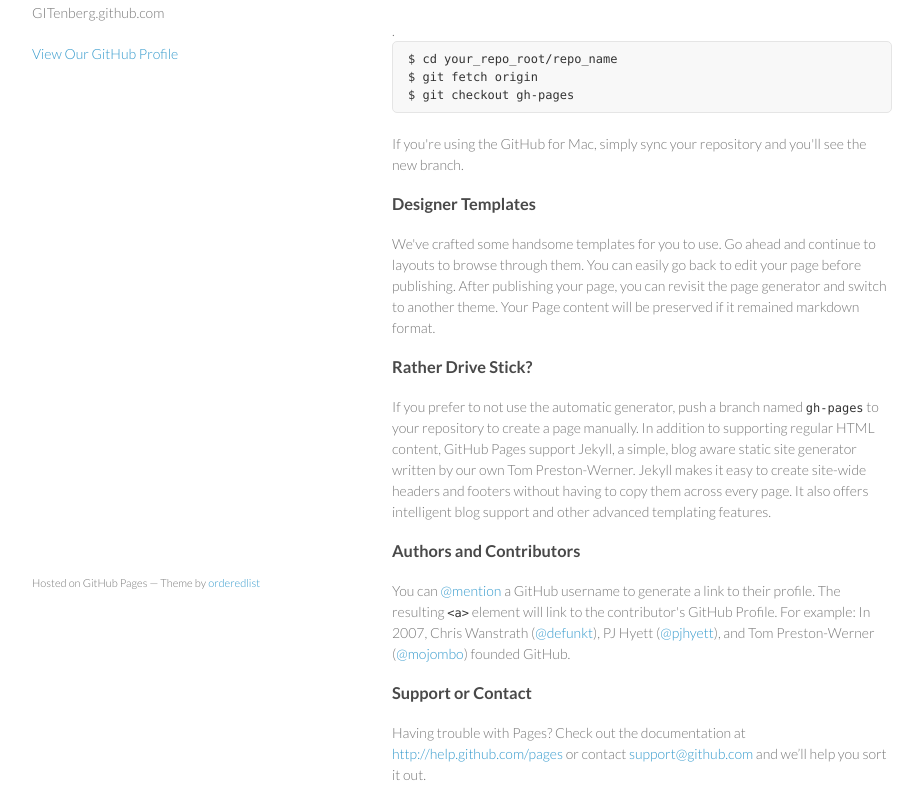
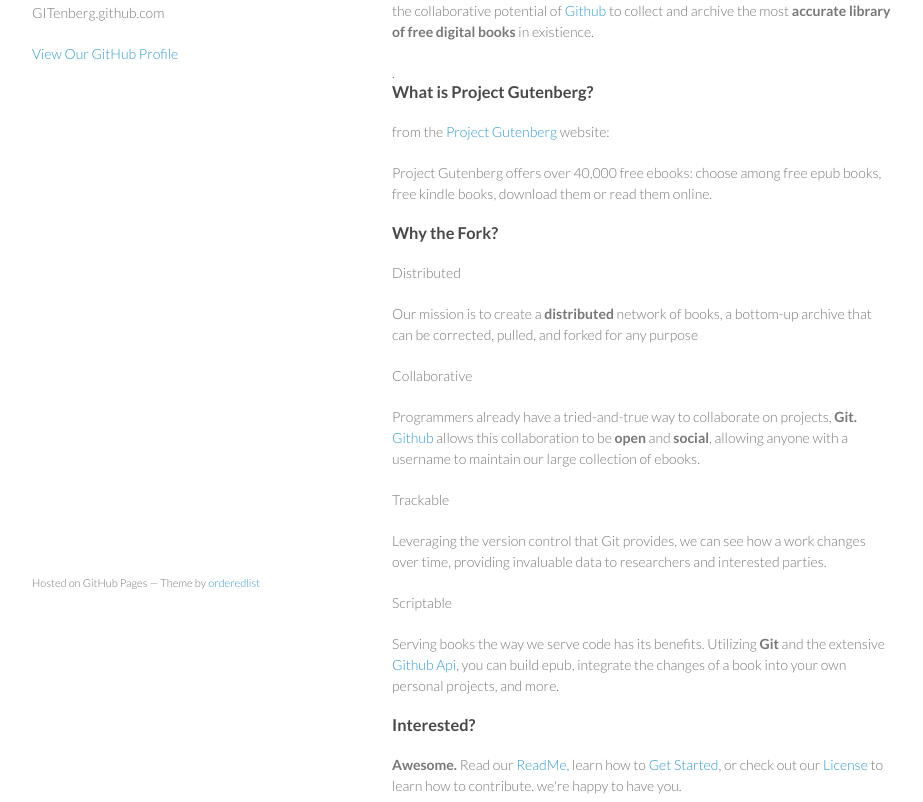
Before and after one commit to GITenberg/gitenberg.github.com, a plain HTML site: page index.html in a window 1280 px wide. Shown: the part 138-940 px from the top of the page, without its empty margins (178-1101 px from the left). Drawn offline with Linux system fonts and the light colour scheme.

Commit message:
version 1.0, no styles

```diff
--- a/index.html
+++ b/index.html
@@ -25,30 +25,27 @@
       <section>
         <h3>Welcome to Project GITenberg</h3>
 
-<p>Project GITenberg is a <b>Distributed</b>, <b>Free</b>, and <b>Open</b> archive that leverages the power of the <b>Git version control system</b> and the collaborative potential of <b><a href="http://www.github.com">Github</a></b>. </p>.
+        <p>Project GITenberg is a <b>Distributed</b>, <b>Collaborative</b>,<b>Trackable</b> and <b>Scriptable</b> fork of <a href="http://www.gutenberg.org/">Project Gutenberg</a> that leverages the power of the <b>Git version control system</b> and the collaborative potential of <b><a href="http://www.github.com">Github</a></b> to collect and archive the most <b>accurate library of free digital books</b> in existience. </p>.
 
-<pre><code>$ cd your_repo_root/repo_name
-$ git fetch origin
-$ git checkout gh-pages
-</code></pre>
 
-<p>If you're using the GitHub for Mac, simply sync your repository and you'll see the new branch.</p>
+        <h3>What is Project Gutenberg?</h3>
 
-<h3>Designer Templates</h3>
+        <p> from the <a href="http://www.gutenberg.org">Project Gutenberg</a> website: </p>
+        <p class ="quote">Project Gutenberg offers over 40,000 free ebooks: choose among free epub books, free kindle books, download them or read them online.</p>
 
-<p>We've crafted some handsome templates for you to use. Go ahead and continue to layouts to browse through them. You can easily go back to edit your page before publishing. After publishing your page, you can revisit the page generator and switch to another theme. Your Page content will be preserved if it remained markdown format.</p>
+        <h3>Why the Fork?</h3>
 
-<h3>Rather Drive Stick?</h3>
+        <p class ="subhead">Distributed</p>
+        <p> Our mission is to create a <b>distributed</b> network of books, a bottom-up archive that can be corrected, pulled, and forked for any purpose </p>
+        <p class ="subhead">Collaborative</p>
+        <p>Programmers already have a tried-and-true way to collaborate on projects, <b>Git.</b> <a href="http://Github.com">Github</a> allows this collaboration to be <b>open</b> and <b>social</b>, allowing anyone with a username to maintain our large collection of ebooks. </p>
+        <p class ="subhead">Trackable</p>
+        <p>Leveraging the version control that Git provides, we can see how a work changes over time, providing invaluable data to researchers and interested parties.</p>
+        <p class ="subhead">Scriptable</p>
+        <p> Serving books the way we serve code has its benefits. Utilizing <b>Git</b> and the extensive <b><a href="http://developer.github.com/v3/">Github Api</a></b>, you can build epub, integrate the changes of a book into your own personal projects, and more. </p>
 
-<p>If you prefer to not use the automatic generator, push a branch named <code>gh-pages</code> to your repository to create a page manually. In addition to supporting regular HTML content, GitHub Pages support Jekyll, a simple, blog aware static site generator written by our own Tom Preston-Werner. Jekyll makes it easy to create site-wide headers and footers without having to copy them across every page. It also offers intelligent blog support and other advanced templating features.</p>
-
-<h3>Authors and Contributors</h3>
-
-<p>You can <a href="https://github.com/blog/821" class="user-mention">@mention</a> a GitHub username to generate a link to their profile. The resulting <code>&lt;a&gt;</code> element will link to the contributor's GitHub Profile. For example: In 2007, Chris Wanstrath (<a href="https://github.com/defunkt" class="user-mention">@defunkt</a>), PJ Hyett (<a href="https://github.com/pjhyett" class="user-mention">@pjhyett</a>), and Tom Preston-Werner (<a href="https://github.com/mojombo" class="user-mention">@mojombo</a>) founded GitHub.</p>
-
-<h3>Support or Contact</h3>
-
-<p>Having trouble with Pages? Check out the documentation at <a href="http://help.github.com/pages">http://help.github.com/pages</a> or contact <a href="mailto:support@github.com">support@github.com</a> and we’ll help you sort it out.</p>
+        <h3>Interested?</h3>
+        <p><b>Awesome.</b> Read our <a href="ReadmeUrl">ReadMe</a>, learn how to <a href="GettingStartedUrl">Get Started</a>, or check out our <a href="LicenseUrl">License</a> to learn how to contribute. we're happy to have you.</p>
       </section>
       <footer>
         <p><small>Hosted on GitHub Pages &mdash; Theme by <a href="https://github.com/orderedlist">orderedlist</a></small></p>
```
